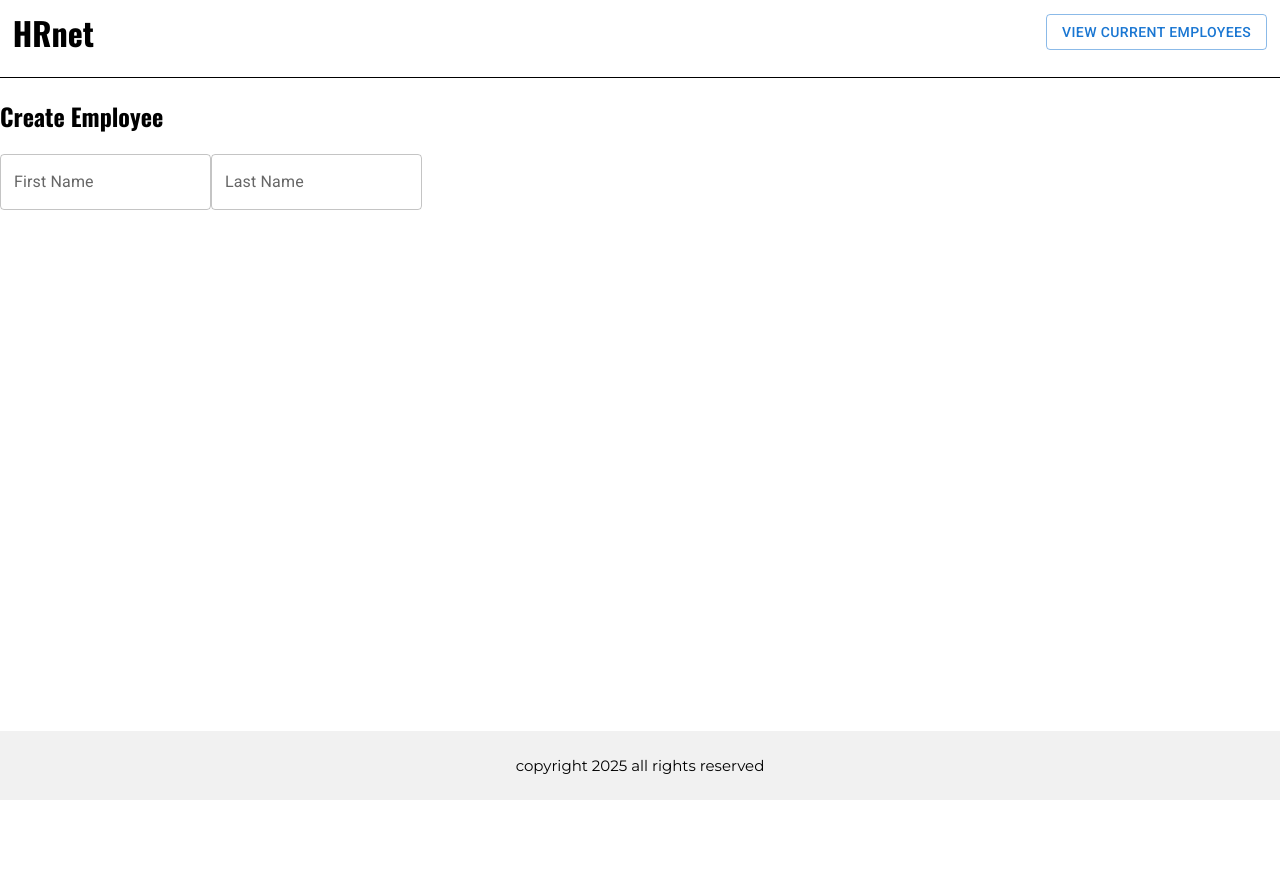
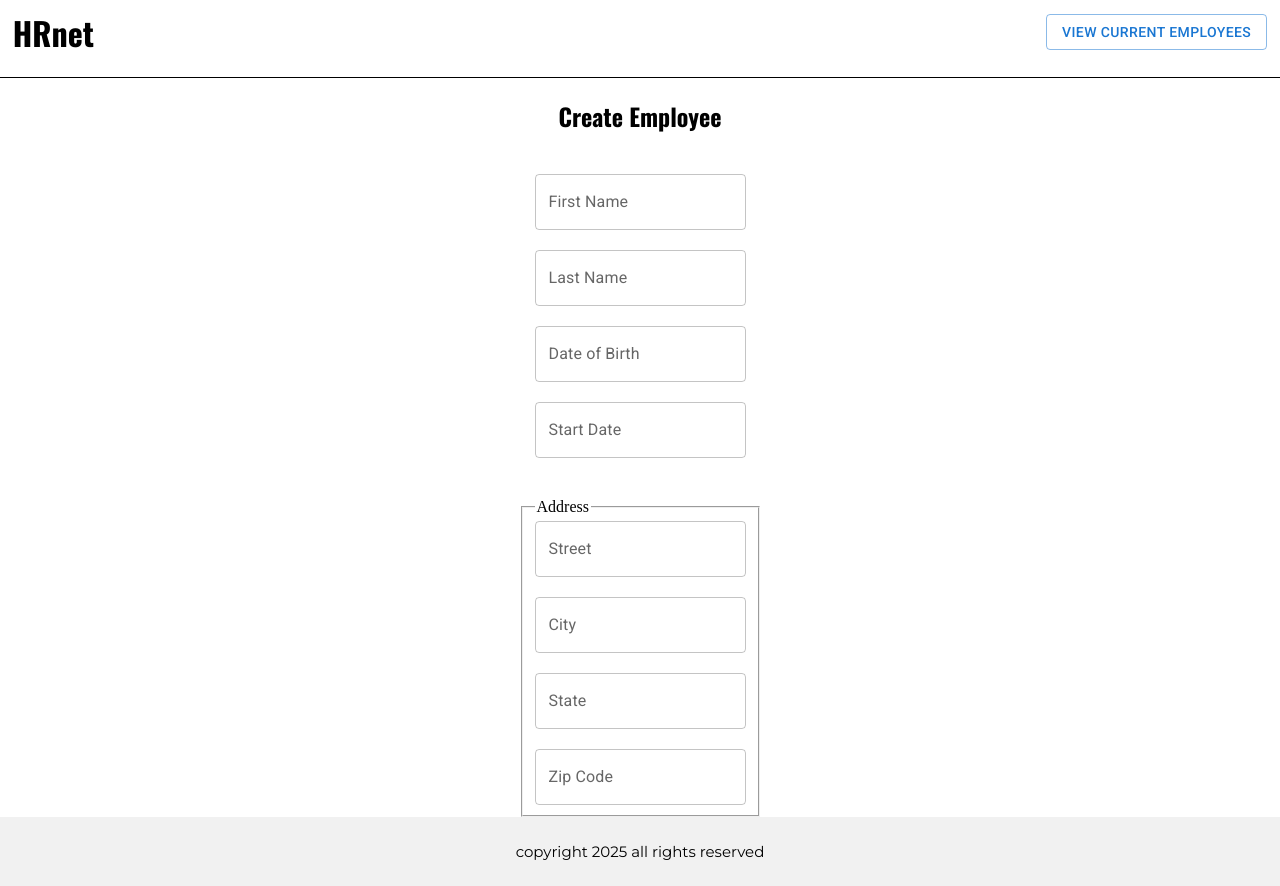
Before and after one commit to samuel73000/WealthHealth, a React (Vite) app: page / in a window 1280 px wide. Before the commit the page ends 800 px from the top, so only its background shows below. Built offline with nearby package versions, Linux system fonts and the light colour scheme.

Commit message:
whealthHealth

```diff
--- a/src/Pages/CreateEmployee/CreateEmployee.css
+++ b/src/Pages/CreateEmployee/CreateEmployee.css
@@ -0,0 +1,21 @@
+.main-create-employee{
+    width: 100%;
+}
+.container-1-create-employee{
+    display: flex;
+    justify-content: center;
+    flex-direction: column;
+    align-items: center;
+    width: 100%;
+    gap: 20px;
+}
+.container-2-create-employee{
+    display: flex;
+    justify-content: center;
+    flex-direction: column;
+    align-items: center;
+    gap: 20px;
+}
+.container-2-create-employee ,fieldset{
+    margin-top: 20px;
+}
--- a/src/Pages/CreateEmployee/CreateEmployee.jsx
+++ b/src/Pages/CreateEmployee/CreateEmployee.jsx
@@ -1,13 +1,24 @@
 import "./CreateEmployee.css";
-import {TextField} from "@mui/material";
+import { TextField } from "@mui/material";
 export default function CreateEmployee() {
   return (
-    <main>
+    <main className="main-create-employee">
+      <section className="container-1-create-employee">
       <h2>Create Employee</h2>
-      <div>
-      <TextField id="outlined-basic" label="First Name" variant="outlined" />
-      <TextField id="outlined-basic" label="Last Name" variant="outlined" />
-      </div>
+        <TextField id='outlined-basic' label='First Name' variant='outlined' />
+        <TextField id='outlined-basic' label='Last Name' variant='outlined' />
+        <TextField id='outlined-basic' label='Date of Birth' variant='outlined'/>
+        <TextField id='outlined-basic'label='Start Date'variant='outlined'/>
+      </section>
+<section className="container-2-create-employee">
+<fieldset className="container-2-create-employee">
+<legend>Address</legend>
+<TextField id='outlined-basic' label='Street' variant='outlined' />
+<TextField id='outlined-basic' label='City' variant='outlined' />
+<TextField id='outlined-basic' label='State' variant='outlined' />
+<TextField id='outlined-basic' label='Zip Code' variant='outlined' />
+</fieldset>
+</section>
     </main>
   );
 }
```
